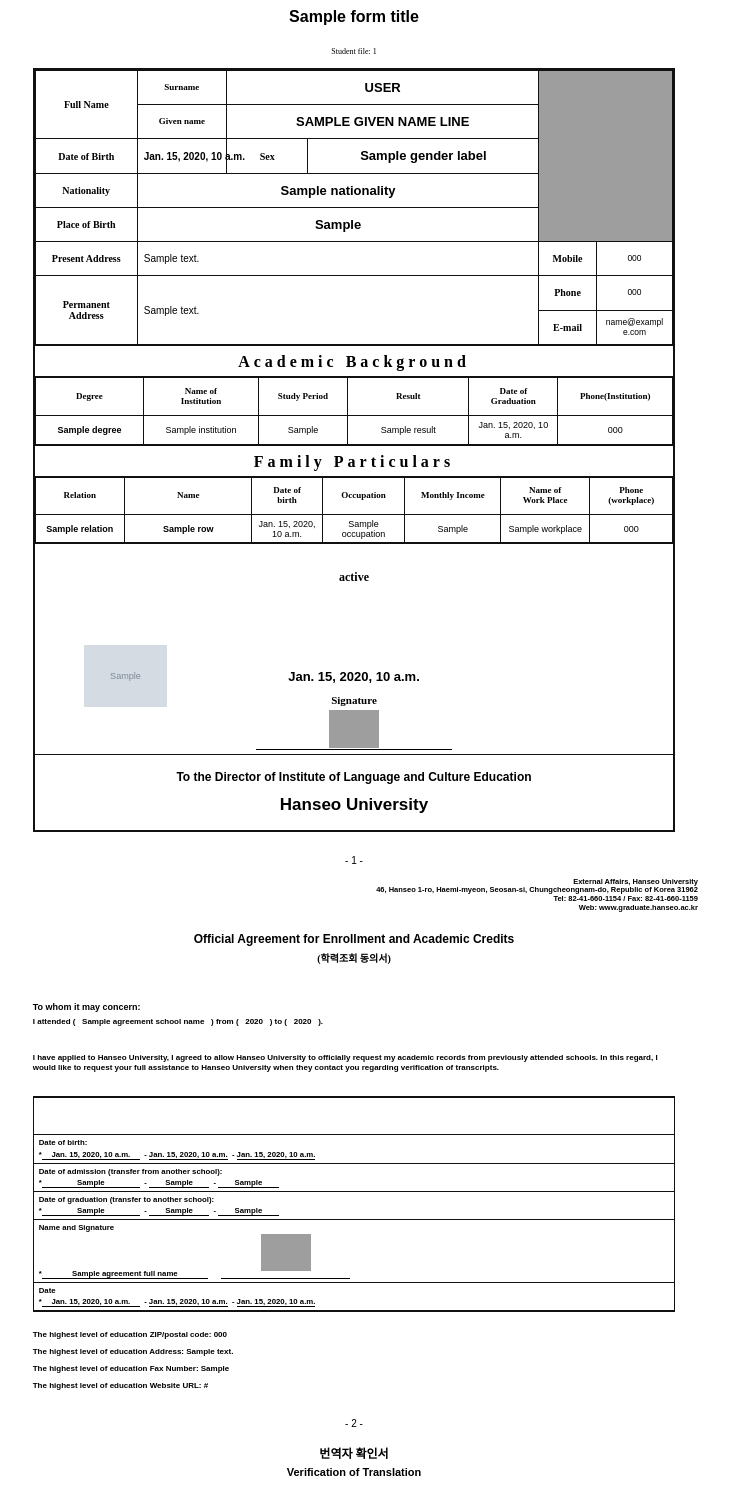
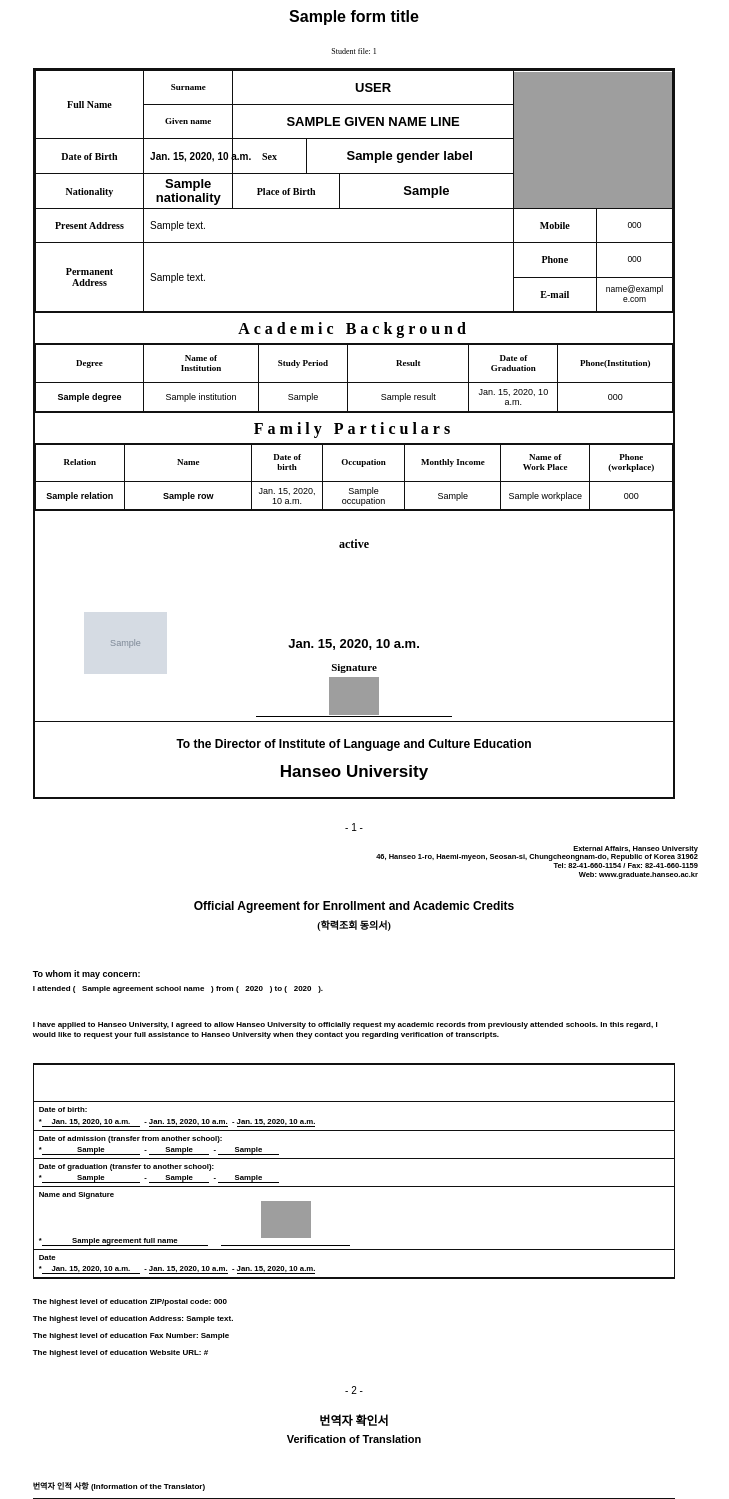
Before and after one commit to rak1b/agency-backend, a Django app: template templates/university_templates/hanseo.html in a window 1280 px wide. Shown: the top 1499 px of the page, without its empty margins (286-1015 px from the left). Run offline with Django 3.2, Linux system fonts and the light colour scheme; the template is opened without the code that fills it: most values are stand-ins (such as "Sample title", 1, 10 or a date in 2020); grey boxes marked "Sample" are stand-in pictures; parts of the project's set-up code (start-up, migrations or seed data) failed here and were passed over; some libraries are stand-ins or nearby versions; grey boxes are pictures that could not be loaded.

Commit message:
changes for dev - 2026-05-10_01-23

```diff
--- a/templates/university_templates/hanseo.html
+++ b/templates/university_templates/hanseo.html
@@ -170,10 +170,10 @@
       letter-spacing: 0;
     }
 
-    /* Korean visa height 45mm; photo cell narrowed so image can span full width (less side gap) */
+    /* Korean visa height 36mm; photo spans the first four personal-info rows */
     .p1-photo {
-      height: 45mm;
-      min-height: 45mm;
+      height: 36mm;
+      min-height: 36mm;
       padding: 0 !important;
       vertical-align: middle;
       text-align: center;
@@ -182,7 +182,7 @@
     .p1-photo img {
       display: block;
       width: 100%;
-      height: 45mm;
+      height: 36mm;
       margin: 0;
       object-fit: cover;
       object-position: center 22%;
@@ -696,10 +696,10 @@
     <div class="p1-box">
       <table class="p1-personal">
         <colgroup>
-          <col style="width:16%;">
+          <col style="width:17%;">
           <col style="width:14%;">
-          <col style="width:49%;">
-          <col style="width:9%;">
+          <col style="width:44%;">
+          <col style="width:13%;">
           <col style="width:12%;">
         </colgroup>
 
@@ -707,7 +707,7 @@
           <td rowspan="2" class="p1-label">Full Name</td>
           <td class="p1-sub-label">Surname</td>
           <td class="p1-value p1-big">{{ surname|upper }}</td>
-          <td rowspan="5" colspan="2" class="p1-photo">
+          <td rowspan="4" colspan="2" class="p1-photo">
             {% if hanseo_passport_uri %}<img src="{{ hanseo_passport_uri }}" alt="" />{% endif %}
           </td>
         </tr>
@@ -729,11 +729,15 @@
         </tr>
         <tr>
           <td class="p1-label">Nationality</td>
-          <td colspan="2" class="p1-value p1-big center">{{ nationality }}</td>
-        </tr>
-        <tr>
-          <td class="p1-label">Place of Birth</td>
-          <td colspan="2" class="p1-value p1-big center">{{ place_of_birth }}</td>
+          <td class="p1-value p1-big center">{{ nationality }}</td>
+          <td class="no-pad">
+            <table>
+              <tr>
+                <td style="width:38%; border-left:0; border-top:0; border-bottom:0;" class="p1-label nowrap">Place of Birth</td>
+                <td style="border-right:0; border-top:0; border-bottom:0;" class="p1-value p1-big">{{ place_of_birth }}</td>
+              </tr>
+            </table>
+          </td>
         </tr>
         <tr>
           <td class="p1-label">Present Address</td>
```
